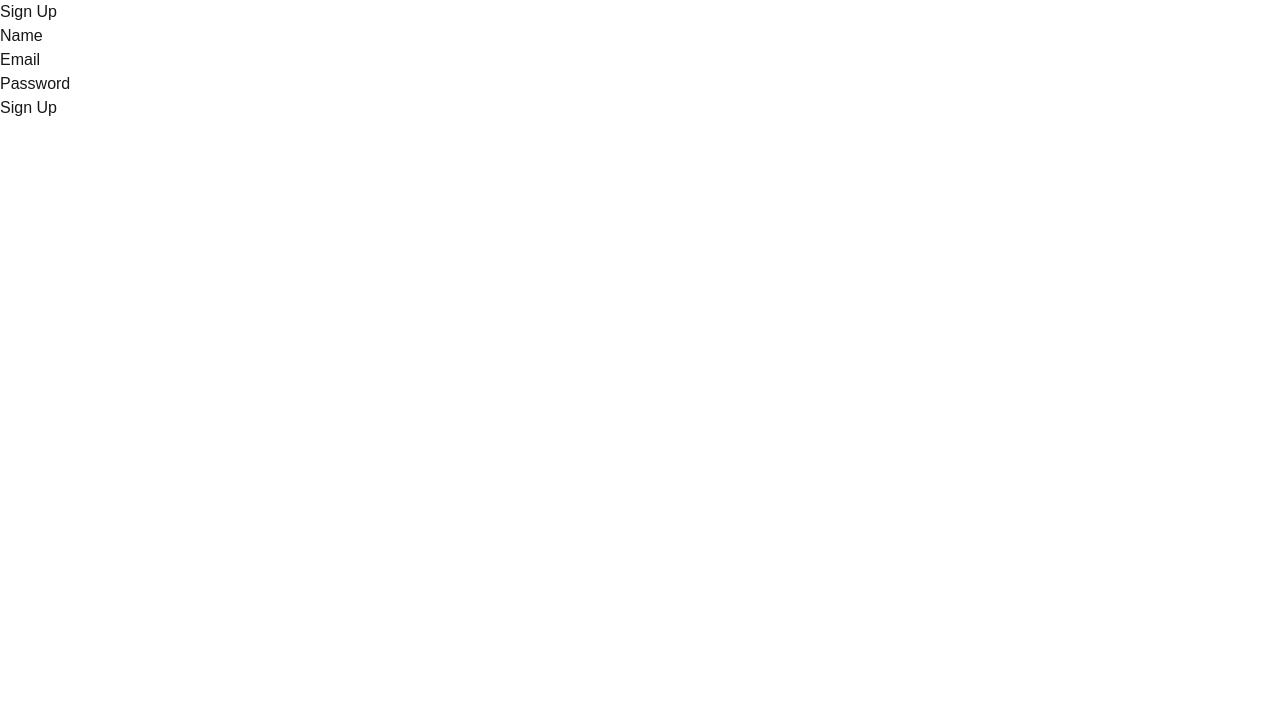
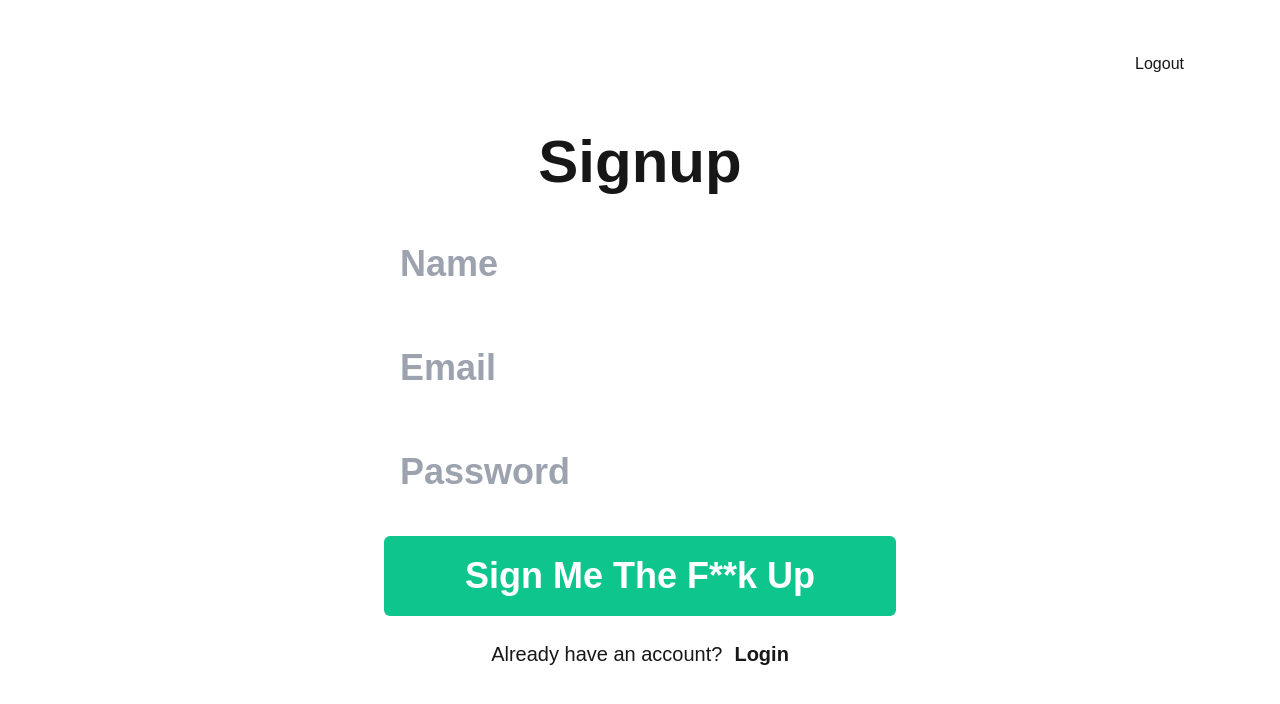
Before and after one commit to caseycantrell/crowdwork-frontend, a Next.js app: page /signup in a window 1280 px wide. Shown: the top 704 px of the page. Built offline with nearby package versions, Linux system fonts and the light colour scheme.

Commit message:
login and signup styling

```diff
--- a/package.json
+++ b/package.json
@@ -9,6 +9,7 @@
     "lint": "next lint"
   },
   "dependencies": {
+    "framer-motion": "^11.11.8",
     "next": "14.2.13",
     "react": "^18",
     "react-dom": "^18",
--- a/src/app/layout.tsx
+++ b/src/app/layout.tsx
@@ -1,6 +1,6 @@
 import type { Metadata } from "next";
 import localFont from "next/font/local";
-import "./globals.css";
+import "../styles/globals.css";
 
 const geistSans = localFont({
   src: "./fonts/GeistVF.woff",
--- a/src/components/LogoutButton.tsx
+++ b/src/components/LogoutButton.tsx
@@ -7,7 +7,7 @@ const LogoutButton = () => {
   const router = useRouter();
 
   const handleLogout = async () => {
-    const response = await fetch('http://localhost:3002/api/logout', {
+    const response = await fetch(`${process.env.NEXT_PUBLIC_BACKEND_URL}/api/logout`, {
       method: 'POST',
       credentials: 'include', // Include cookies for session handling
     });
--- a/src/pages/login.tsx
+++ b/src/pages/login.tsx
@@ -1,16 +1,21 @@
-import { useState } from 'react';
+import { useState, useEffect } from 'react';
 import { useRouter } from 'next/router';
-import LogoutButton from '../components/LogoutButton';
+import { motion, AnimatePresence } from 'framer-motion';
+import Link from 'next/link';
+import LogoutButton from '@/components/LogoutButton';
 
-const LoginPage = () => {
-  const [email, setEmail] = useState('');
-  const [password, setPassword] = useState('');
-  const [message, setMessage] = useState('');
+const LoginPage: React.FC = () => {
+  const [email, setEmail] = useState<string>('');
+  const [password, setPassword] = useState<string>('');
+  const [message, setMessage] = useState<string>('');
+  const [showMessage, setShowMessage] = useState<boolean>(false);
+  const [isError, setIsError] = useState<boolean>(false);
   const router = useRouter();
 
-  const handleSubmit = async (e: React.FormEvent) => {
+  const handleSubmit = async (e: React.FormEvent<HTMLFormElement>) => {
     e.preventDefault();
 
+    try {
       const response = await fetch(`${process.env.NEXT_PUBLIC_BACKEND_URL}/api/login`, {
         method: 'POST',
         headers: {
@@ -24,33 +29,91 @@ const LoginPage = () => {
 
       if (response.ok) {
         const djId = data.dj.id;
-      setMessage('Login successful');
+        setMessage('Login successful, noice.');
+        setShowMessage(true);
+        setIsError(false);
+        setTimeout(() => {
           router.push(`/dj/${djId}`);
+        }, 2000);
       } else {
-      setMessage(data.message || 'Login failed');
+        setMessage(data.error || 'Login failed');
+        setIsError(true);
+        setShowMessage(true);
+      }
+    } catch (error) {
+      console.error('Login error:', error);
+      setMessage('An unexpected error occurred. Please try again.');
+      setIsError(true);
+      setShowMessage(true);
     }
   };
 
+  useEffect(() => {
+    if (showMessage) {
+      const timer = setTimeout(() => {
+        setShowMessage(false);
+      }, 4000);
+
+      return () => clearTimeout(timer);
+    }
+  }, [showMessage]);
+
   return (
-    <div>
-      <h1 className=''>Login</h1>
-      <form onSubmit={handleSubmit}>
+    <div className="min-h-screen flex flex-col items-center justify-center">
+      <h1 className="text-6xl font-bold text-center mb-8">Login</h1>
+      <form onSubmit={handleSubmit} className="space-y-6 w-full max-w-lg">
         <input
           type="email"
           placeholder="Email"
           value={email}
           onChange={(e) => setEmail(e.target.value)}
+          className="w-full px-4 h-20 text-4xl font-bold rounded-md text-gray-600 focus:outline-none focus:ring-2 focus:ring-main"
         />
         <input
           type="password"
           placeholder="Password"
           value={password}
           onChange={(e) => setPassword(e.target.value)}
+          className="w-full px-4 h-20 text-4xl font-bold rounded-md text-gray-600 focus:outline-none focus:ring-2 focus:ring-main"
         />
-        <button type="submit">Login</button>
+        <button
+          type="submit"
+          className="w-full h-20 bg-main text-white font-bold text-4xl rounded-md hover:bg-mainhover ease-in-out duration-500"
+        >
+          Log Me The F**k In
+        </button>
       </form>
+      <div className='flex flex-row items-center justify-center mt-6 text-xl relative w-full'>
+        <p className='mr-3'>Don't have an account yet?</p>
+        <Link href='/signup' className='font-bold hover:text-main ease-in-out duration-300'>Signup</Link>
+        <AnimatePresence>
+        {showMessage && (
+            <motion.div
+              className={`flex text-red-400 font-bold mt-4 absolute top-6 ${isError ? 'text-red-400' : 'text-green-400'}`}
+              initial={{ opacity: 0, x: 100 }}
+              animate={{ opacity: 1, x: 0 }}
+              exit={{ opacity: 0, x: 100 }}
+              transition={{
+                type: 'spring',
+                stiffness: 300,
+                damping: 20,
+              }}
+              onAnimationComplete={() => {
+                if (!showMessage) setMessage('');
+              }}
+            >
               <p>{message}</p>
+            </motion.div>
+          )}
+        </AnimatePresence>
+      </div>
+
+         {/* delete me eventually, just for testing */}
+         <div className='absolute top-5 right-24 pt-16'>
           <LogoutButton />
+        </div>
+
+
     </div>
   );
 };
--- a/src/pages/signup.tsx
+++ b/src/pages/signup.tsx
@@ -1,14 +1,18 @@
-import { useState } from 'react';
+import { useState, useEffect } from 'react';
 import { useRouter } from 'next/router';
+import { motion, AnimatePresence } from 'framer-motion';
+import Link from 'next/link';
+import LogoutButton from '@/components/LogoutButton';
 
-const SignupPage = () => {
-  const [name, setName] = useState('');
-  const [email, setEmail] = useState('');
-  const [password, setPassword] = useState('');
-  const [message, setMessage] = useState('');
+const SignupPage: React.FC = () => {
+  const [name, setName] = useState<string>('');
+  const [email, setEmail] = useState<string>('');
+  const [password, setPassword] = useState<string>('');
+  const [message, setMessage] = useState<string>('');
+  const [showMessage, setShowMessage] = useState<boolean>(false);
   const router = useRouter();
 
-  const handleSignup = async (e: React.FormEvent) => {
+  const handleSignup = async (e: React.FormEvent<HTMLFormElement>) => {
     e.preventDefault();
 
     try {
@@ -22,54 +26,94 @@ const SignupPage = () => {
 
       if (response.ok) {
         setMessage('Signup successful! Redirecting...');
+        setShowMessage(true);
 
         setTimeout(() => {
           router.push(`/dj/${data.djId}`); // redirect after 2 seconds
         }, 2000);
       } else {
         setMessage(data.error || 'Signup failed. Please try again.');
+        setShowMessage(true);
       }
     } catch (error) {
       console.error('An unexpected error occurred:', error);
       setMessage('An unexpected error occurred. Please try again later.');
+      setShowMessage(true);
     }
   };
 
+  useEffect(() => {
+    if (showMessage) {
+      const timer = setTimeout(() => {
+        setShowMessage(false);
+      }, 4000);
+
+      return () => clearTimeout(timer);
+    }
+  }, [showMessage]);
 
   return (
-    <div>
-      <h1>Sign Up</h1>
-      <form onSubmit={handleSignup}>
-        <div>
-          <label>Name</label>
+    <div className="min-h-screen flex flex-col items-center justify-center">
+      <h1 className="text-6xl font-bold text-center mb-8">Signup</h1>
+      <form onSubmit={handleSignup} className="space-y-6 w-full max-w-lg">
         <input
           type="text"
+          placeholder="Name"
           value={name}
           onChange={(e) => setName(e.target.value)}
-            required
+          className="w-full px-4 h-20 font-bold text-4xl rounded-md text-gray-600 focus:outline-none focus:ring-2 focus:ring-main"
         />
-        </div>
-        <div>
-          <label>Email</label>
         <input
           type="email"
+          placeholder="Email"
           value={email}
           onChange={(e) => setEmail(e.target.value)}
-            required
+          className="w-full px-4 h-20 font-bold text-4xl rounded-md text-gray-600 focus:outline-none focus:ring-2 focus:ring-main"
         />
-        </div>
-        <div>
-          <label>Password</label>
         <input
           type="password"
+          placeholder="Password"
           value={password}
           onChange={(e) => setPassword(e.target.value)}
-            required
+          className="w-full px-4 h-20 font-bold text-4xl rounded-md text-gray-600 focus:outline-none focus:ring-2 focus:ring-main"
         />
+        <button
+          type="submit"
+          className="w-full h-20 bg-main text-white font-bold text-4xl rounded-md hover:bg-mainhover ease-in-out duration-500"
+        >
+          Sign Me The F**k Up
+        </button>
+      </form>
+      <div className='flex flex-row items-center justify-center text-xl mt-6 relative w-full'>
+        <p className='mr-3'>Already have an account?</p>
+        <Link href='/login' className='font-bold hover:text-main ease-in-out duration-300'>Login</Link>
+        <AnimatePresence>
+        {showMessage && (
+            <motion.div
+              className='flex text-red-400 font-bold mt-4 absolute top-6 max-w-lg'
+              initial={{ opacity: 0, x: 100 }}
+              animate={{ opacity: 1, x: 0 }}
+              exit={{ opacity: 0, x: 100 }}
+              transition={{
+                type: 'spring',
+                stiffness: 300,
+                damping: 20,
+              }}
+              onAnimationComplete={() => {
+                if (!showMessage) setMessage('');
+              }}
+            >
+              <p>{message}</p>
+            </motion.div>
+          )}
+        </AnimatePresence>
       </div>
-        <button type="submit">Sign Up</button>
-      </form>
-      <p>{message}</p>
+
+      {/* delete me eventually, just for testing */}
+      <div className='pt-8 absolute top-5 right-24 '>
+        <LogoutButton />
+      </div>
+
     </div>
   );
 };
--- a/tailwind.config.ts
+++ b/tailwind.config.ts
@@ -8,7 +8,12 @@ module.exports = {
     './src/styles/**/*.{css}',
   ],
   theme: {
-    extend: {},
+    extend: {
+      colors: {
+        main: '#0ec58e',
+        mainhover: '#0de0a0',
+      },
+    },
   },
   plugins: [],
 };
```
Also changed, not shown: 1 other file (tests, documents, lock files or other folders). Lines whose indentation alone changed are shown as unchanged.
